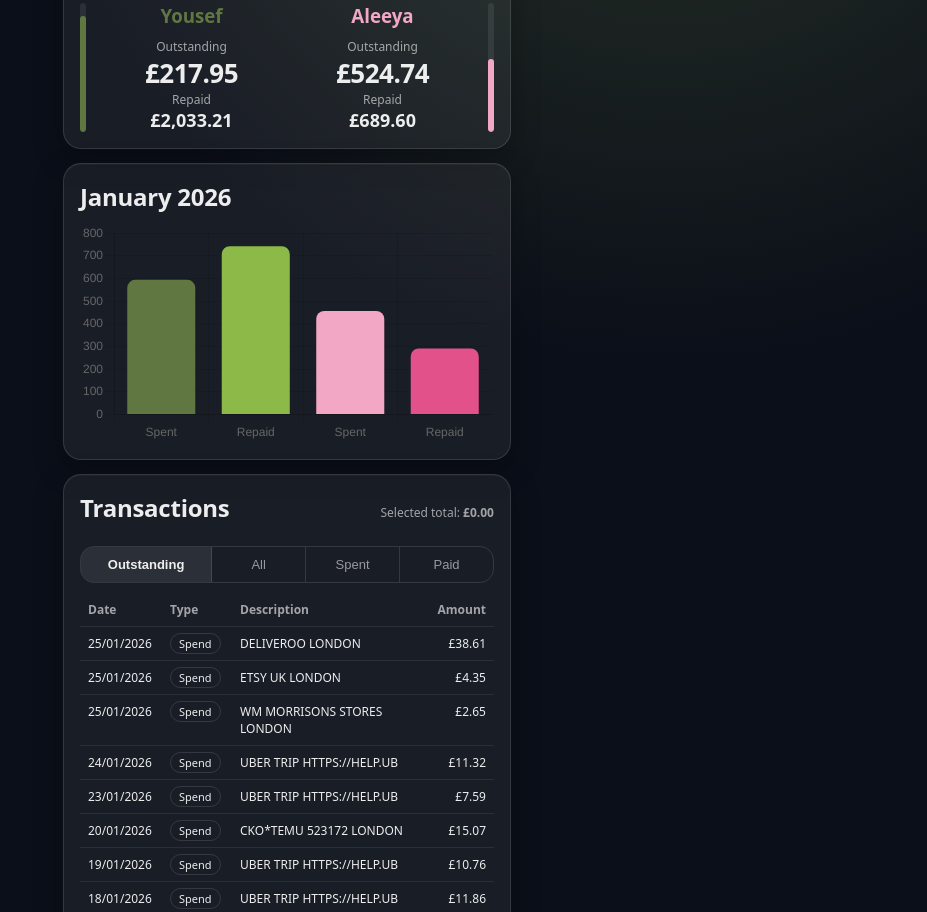
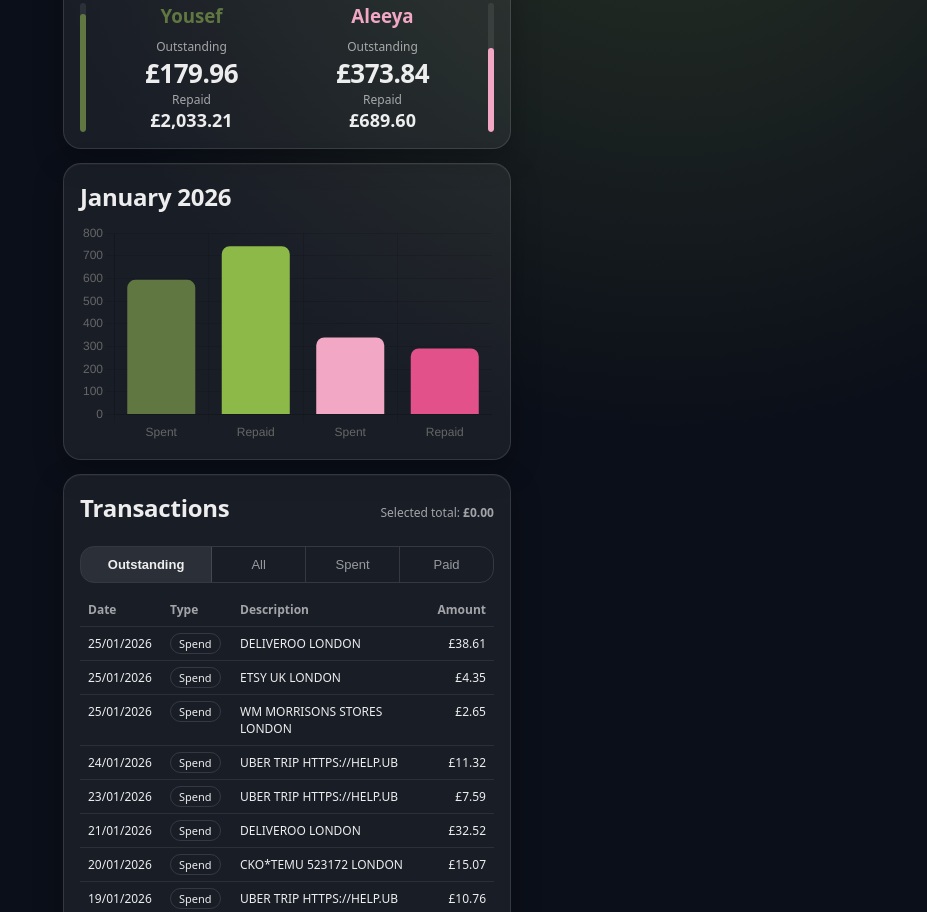
Before and after one commit to tomsharples1/amex-split-tracker, a plain HTML site: page index.html in a window 1280 px wide. Shown: the part 520-1432 px from the top of the page, without its empty margins (353-1280 px from the left). Drawn offline with nearby package versions, Linux system fonts and the light colour scheme.

Commit message:
refund adjustments

```diff
--- a/index.html
+++ b/index.html
@@ -592,7 +592,18 @@
       .filter(Boolean)
   );
 
+  // Transaction Helpers
+  const isPayment = r =>
+    r.amount < 0 && /PAYMENT/i.test(r.description || "");
 
+  const isRefund = r =>
+    r.amount < 0 && !/PAYMENT/i.test(r.description || "");
+
+  const isSpend = r =>
+    r.amount > 0;
+
+
+  /*
   activity.forEach(r=>{
     const d=parseDate(r.date); if(!d) return;
     const amt=+r.amount||0; if(!amt) return;
@@ -612,7 +623,81 @@
     }else if(!isA&&/PAYMENT/i.test(r.description)){
       yPaidGross+=Math.abs(amt); b.ypg+=Math.abs(amt);
     }
+  });*/
+
+  activity.forEach(r => {
+    const d = parseDate(r.date);
+    if (!d) return;
+
+    const amt = +r.amount || 0;
+    if (!amt) return;
+
+    const m = monthKey(d);
+    const b = ensure(m);
+
+    const isA = /ALEEYA/i.test(r.card_member || "");
+
+    /* ---------- SPEND ---------- */
+    if (isSpend(r)) {
+      if (isA) {
+        aSpend += amt;
+        aTx++;
+        b.as += amt;
+
+        events.push({
+          id: eventId++,
+          d,
+          type: "spent",
+          desc: r.description,
+          amt,
+        });
+      } else {
+        ySpend += amt;
+        yTx++;
+        b.ys += amt;
+      }
+    }
+
+    /* ---------- REFUND ---------- */
+    if (isRefund(r)) {
+      const refund = Math.abs(amt);
+
+      if (isA) {
+        aSpend -= refund;
+        b.as -= refund;
+      } else {
+        ySpend -= refund;
+        b.ys -= refund;
+      }
+
+      events.push({
+        id: eventId++,
+        d,
+        type: "refund",
+        desc: r.description,
+        amt: -refund,
+      });
+    }
+
+    /* ---------- PAYMENT ---------- */
+    if (isPayment(r)) {
+      const payment = Math.abs(amt);
+
+      // All payments reduce total liability (primary cardholder)
+      yPaidGross += payment;
+      b.ypg += payment;
+
+      events.push({
+        id: eventId++,
+        d,
+        type: "paid",
+        desc: r.description,
+        amt: -payment,
+        repaid: true,
+      });
+    }
   });
+
 
 
   $("yp").textContent = GBP(Math.max(0, yPaidGross - aPaid));
```
